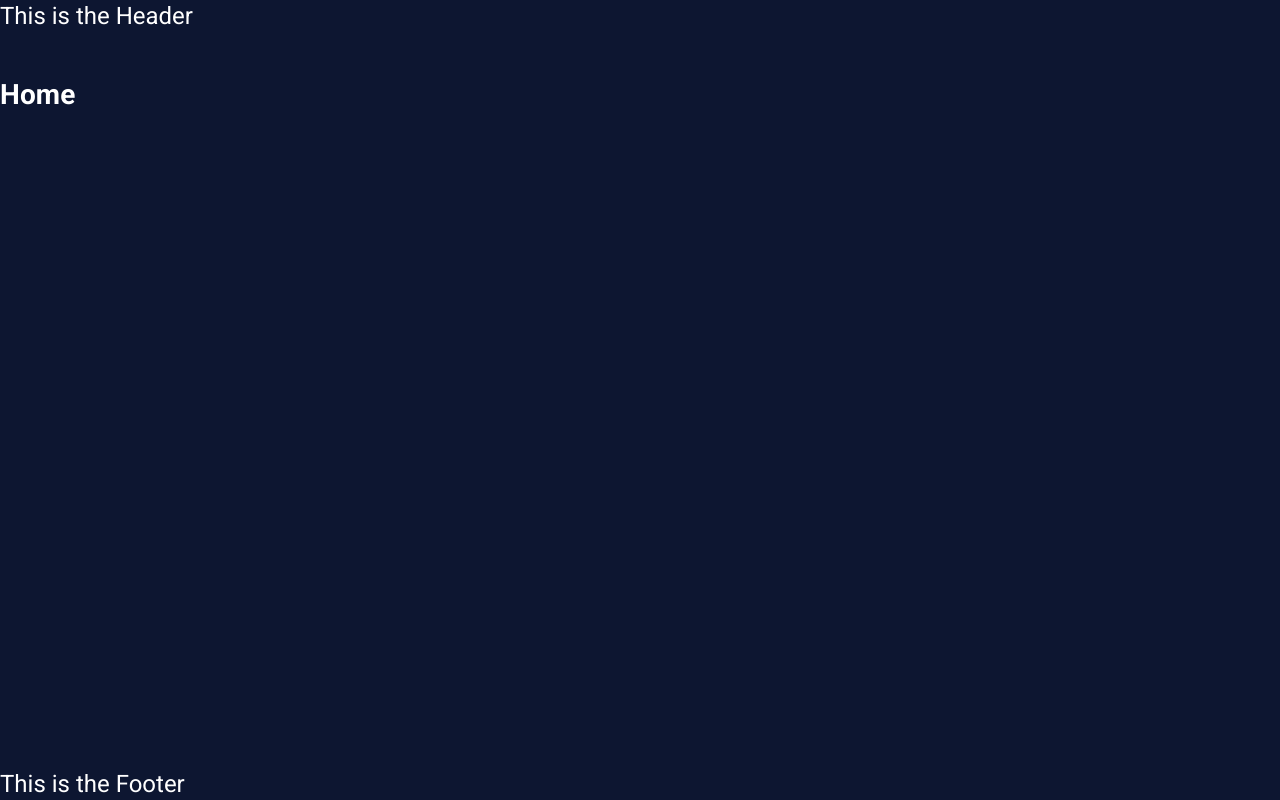
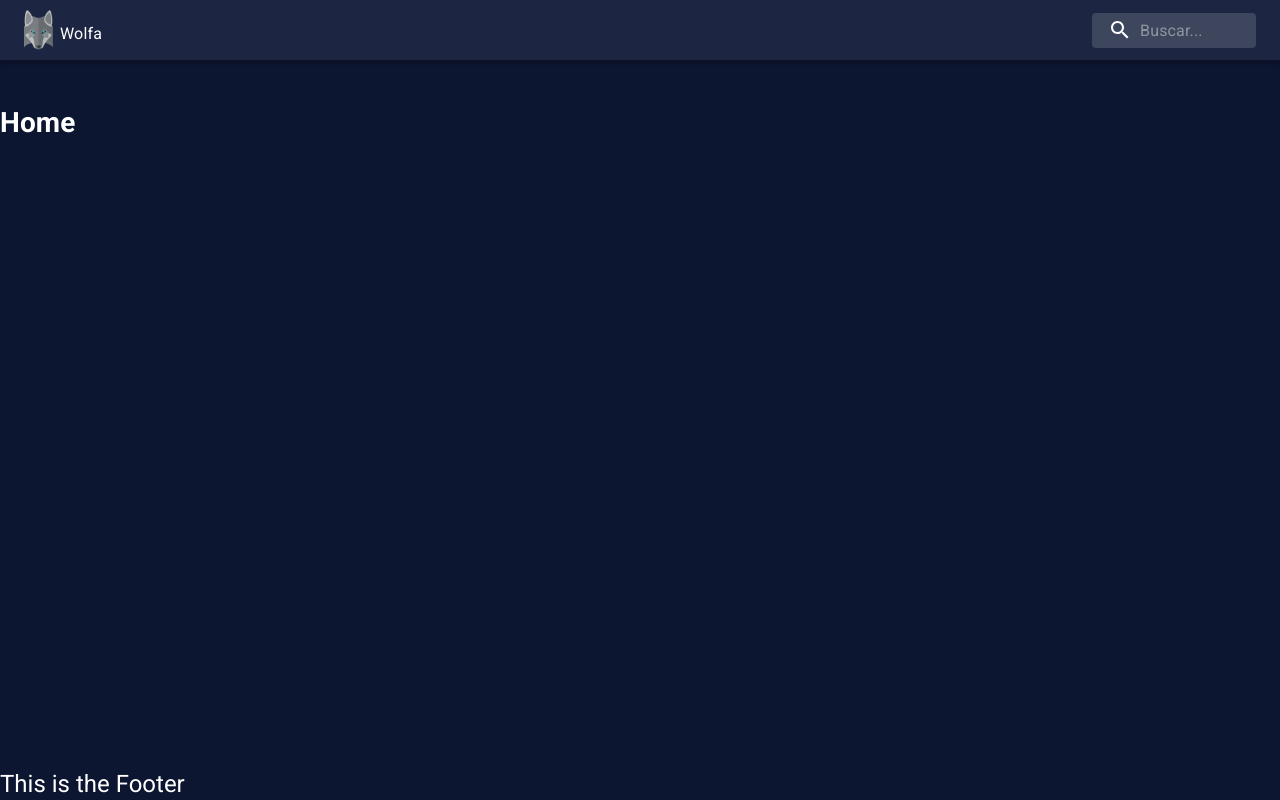
Before and after one commit to mgomez08/animeapp, a React (Create React App) app: page / in a window 1280 px wide. Built offline with nearby package versions, Linux system fonts and the light colour scheme.

Commit message:
layout-header

```diff
--- a/package.json
+++ b/package.json
@@ -4,6 +4,7 @@
   "private": true,
   "dependencies": {
     "@material-ui/core": "^4.12.2",
+    "@material-ui/icons": "^4.11.2",
     "@testing-library/jest-dom": "^5.11.4",
     "@testing-library/react": "^11.1.0",
     "@testing-library/user-event": "^12.1.10",
--- a/src/components/Header/Header.js
+++ b/src/components/Header/Header.js
@@ -1,12 +1,96 @@
 import React from "react";
-import Typography from "@material-ui/core/Typography";
+import { InputBase, Typography } from "@material-ui/core/";
+import SearchIcon from "@material-ui/icons/Search";
+import logo from "../../assets/png/Logo.png";
+import { alpha, makeStyles } from "@material-ui/core";
 
+const useStyles = makeStyles((theme) => ({
+  header: {
+    display: "flex",
+    flexDirection: "row",
+    minHeight: "60px",
+    justifyContent: "space-between",
+    alignItems: "center",
+    paddingLeft: theme.spacing(3),
+    paddingRight: theme.spacing(3),
+    backgroundColor: theme.palette.background.paper,
+    boxShadow: "0px 4px 4px rgba(0, 0, 0, 0.25);",
+  },
+  logoContainer: {
+    display: "flex",
+    flexDirection: "row",
+    alignItems: "center",
+    justifyItems: "center",
+    justifyContent: "space-between",
+  },
+  logoText: {
+    marginLeft: "7px",
+    marginTop: "7px",
+  },
+  searchContainer: {
+    position: "relative",
+    borderRadius: theme.shape.borderRadius,
+    backgroundColor: alpha(theme.palette.common.white, 0.15),
+    "&:hover": {
+      backgroundColor: alpha(theme.palette.common.white, 0.25),
+    },
+    marginLeft: 0,
+    [theme.breakpoints.up("sm")]: {
+      marginLeft: theme.spacing(1),
+      width: "auto",
+    },
+  },
+  searchIcon: {
+    padding: theme.spacing(0, 2),
+    height: "100%",
+    position: "absolute",
+    display: "flex",
+    alignItems: "center",
+    justifyContent: "center",
+  },
+  inputInput: {
+    padding: theme.spacing(1, 1, 1, 0),
+    paddingLeft: `calc(1em + ${theme.spacing(4)}px)`,
+    transition: theme.transitions.create("width"),
+    width: "100%",
+    [theme.breakpoints.down("sm")]: {
+      width: "12ch",
+    },
+    [theme.breakpoints.up("sm")]: {
+      width: "12ch",
+      "&:focus": {
+        width: "20ch",
+      },
+    },
+  },
+}));
 export const Header = () => {
+  const classes = useStyles();
   return (
-    <header>
-      <Typography variant="h5" color="initial">
-        This is the Header
-      </Typography>
+    <header className={classes.header}>
+      <div className={classes.logoContainer}>
+        <img src={logo} alt="Logo" />
+        <Typography
+          variant="body1"
+          color="textPrimary"
+          className={classes.logoText}
+        >
+          Wolfa
+        </Typography>
+      </div>
+      <div className={classes.searchContainer}>
+        <div className={classes.searchIcon}>
+          <SearchIcon />
+        </div>
+        <InputBase
+          placeholder="Buscar..."
+          classes={{
+            root: classes.inputRoot,
+            input: classes.inputInput,
+          }}
+          inputProps={{ "aria-label": "search" }}
+        />
+      </div>
     </header>
   );
 };
```
Also changed, not shown: src/assets/png/Logo.png (added), 1 other file (tests, documents, lock files or other folders).
